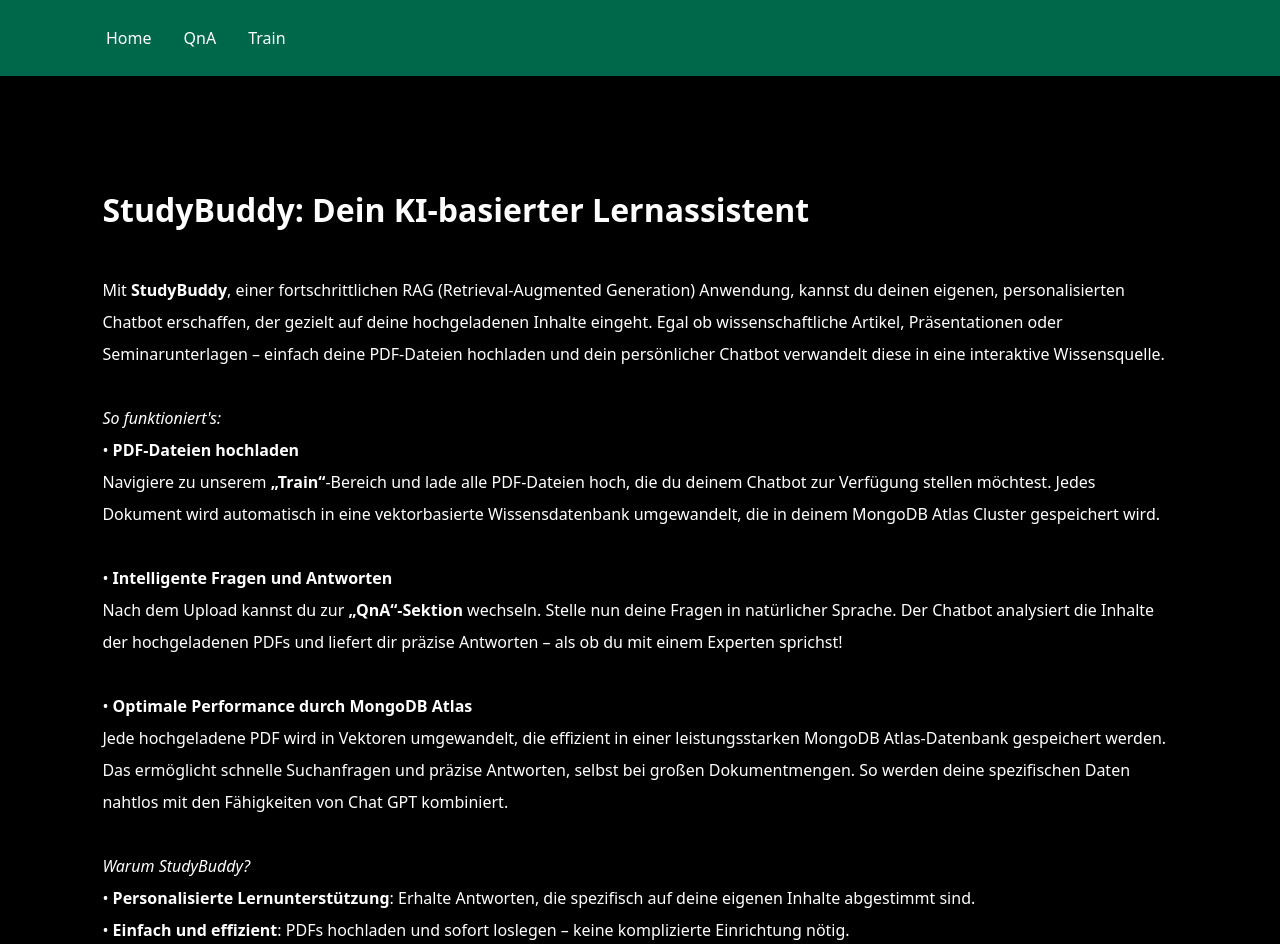
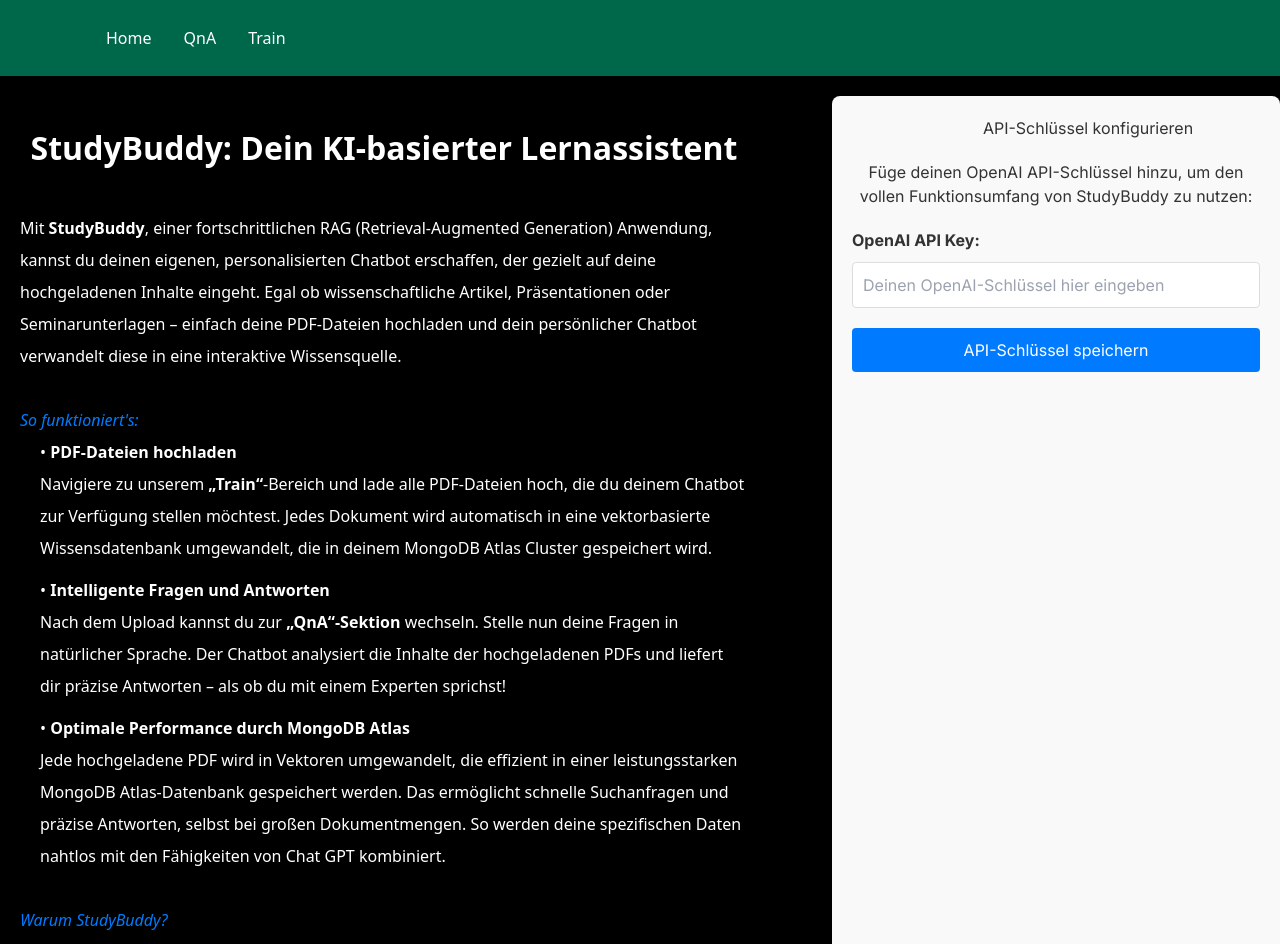
Before and after one commit to mark-baumann/StudyBuddy, a Next.js app: page / in a window 1280 px wide. Shown: the top 944 px of the page. Built offline with nearby package versions, Linux system fonts and the light colour scheme.

Commit message:
changed design and add api key

```diff
--- a/src/app/layout.tsx
+++ b/src/app/layout.tsx
@@ -5,7 +5,7 @@
 const inter = Inter({ subsets: ["latin"] });
 
 export const metadata: Metadata = {
-  title: "Chatter",
+  title: "StudyBuddy",
   description: "RAG using MongoDB Atlas & OpenAI"
 };
 
--- a/src/app/page.tsx
+++ b/src/app/page.tsx
@@ -1,13 +1,36 @@
-import React from 'react'
-import NavBar from './component/navbar'
+"use client"
+
+import React, { useState, useEffect } from 'react';
+import NavBar from './component/navbar';
 
 const Home = () => {
+  const [apiKey, setApiKey] = useState(''); // State zur Speicherung des API-Schlüssels
+
+  // useEffect, um den API-Schlüssel aus dem localStorage zu laden
+  useEffect(() => {
+    const storedApiKey = localStorage.getItem('OPENAI_API_KEY');
+    if (storedApiKey) {
+      setApiKey(storedApiKey);
+      process.env.REACT_APP_OPENAI_API_KEY = storedApiKey;
+    }
+  }, []); // Läuft nur einmal beim Laden der Seite
+
+  // Funktion zum Speichern des API-Schlüssels in localStorage und process.env
+  const handleSaveKey = () => {
+    localStorage.setItem('OPENAI_API_KEY', apiKey);
+    process.env.OPENAI_API_KEY = apiKey;
+    alert('API-Schlüssel erfolgreich gespeichert!');
+  };
+
   return (
     <div>
       <NavBar />
-      <div className='overview-text'>
 
-        <h1 style={{ fontWeight: 'bold', fontSize: '2em' }}>StudyBuddy: Dein KI-basierter Lernassistent</h1>
+      <div style={{ display: 'flex', justifyContent: 'space-between', marginTop: '20px' }}>
+        {/* Informationsbereich über das Produkt */}
+        <div style={{ width: '60%', marginRight: '20px' }}>
+          <div className='overview-text' style={{ padding: '20px', boxShadow: '0 4px 8px rgba(0,0,0,0.1)', borderRadius: '8px' }}>
+            <h1 style={{ fontWeight: 'bold', fontSize: '2em', textAlign: 'center' }}>StudyBuddy: Dein KI-basierter Lernassistent</h1>
             <br />
 
             <p>
@@ -15,22 +38,26 @@
             </p>
             <br />
 
-        <h2 style={{ fontStyle: 'italic' }}>So funktioniert's:</h2>
-        <ul>
-          <li><strong>PDF-Dateien hochladen</strong>
-            <br/>Navigiere zu unserem <strong>„Train“</strong>-Bereich und lade alle PDF-Dateien hoch, die du deinem Chatbot zur Verfügung stellen möchtest. Jedes Dokument wird automatisch in eine vektorbasierte Wissensdatenbank umgewandelt, die in deinem MongoDB Atlas Cluster gespeichert wird.</li>
-          <br/>
-          <li><strong>Intelligente Fragen und Antworten</strong>
-            <br/>Nach dem Upload kannst du zur <strong>„QnA“-Sektion</strong> wechseln. Stelle nun deine Fragen in natürlicher Sprache. Der Chatbot analysiert die Inhalte der hochgeladenen PDFs und liefert dir präzise Antworten – als ob du mit einem Experten sprichst!</li>
-          <br/>
-          <li><strong>Optimale Performance durch MongoDB Atlas</strong>
-            <br/>Jede hochgeladene PDF wird in Vektoren umgewandelt, die effizient in einer leistungsstarken MongoDB Atlas-Datenbank gespeichert werden. Das ermöglicht schnelle Suchanfragen und präzise Antworten, selbst bei großen Dokumentmengen. So werden deine spezifischen Daten nahtlos mit den Fähigkeiten von Chat GPT kombiniert.</li>
+            <h2 style={{ fontStyle: 'italic', color: '#007BFF' }}>So funktioniert's:</h2>
+            <ul style={{ paddingLeft: '20px' }}>
+              <li style={{ marginBottom: '10px' }}>
+                <strong>PDF-Dateien hochladen</strong>
+                <br />Navigiere zu unserem <strong>„Train“</strong>-Bereich und lade alle PDF-Dateien hoch, die du deinem Chatbot zur Verfügung stellen möchtest. Jedes Dokument wird automatisch in eine vektorbasierte Wissensdatenbank umgewandelt, die in deinem MongoDB Atlas Cluster gespeichert wird.
+              </li>
+              <li style={{ marginBottom: '10px' }}>
+                <strong>Intelligente Fragen und Antworten</strong>
+                <br />Nach dem Upload kannst du zur <strong>„QnA“-Sektion</strong> wechseln. Stelle nun deine Fragen in natürlicher Sprache. Der Chatbot analysiert die Inhalte der hochgeladenen PDFs und liefert dir präzise Antworten – als ob du mit einem Experten sprichst!
+              </li>
+              <li>
+                <strong>Optimale Performance durch MongoDB Atlas</strong>
+                <br />Jede hochgeladene PDF wird in Vektoren umgewandelt, die effizient in einer leistungsstarken MongoDB Atlas-Datenbank gespeichert werden. Das ermöglicht schnelle Suchanfragen und präzise Antworten, selbst bei großen Dokumentmengen. So werden deine spezifischen Daten nahtlos mit den Fähigkeiten von Chat GPT kombiniert.
+              </li>
             </ul>
 
             <br />
 
-        <h2 style={{ fontStyle: 'italic' }}>Warum StudyBuddy?</h2>
-        <ul>
+            <h2 style={{ fontStyle: 'italic', color: '#007BFF' }}>Warum StudyBuddy?</h2>
+            <ul style={{ paddingLeft: '20px' }}>
               <li><strong>Personalisierte Lernunterstützung</strong>: Erhalte Antworten, die spezifisch auf deine eigenen Inhalte abgestimmt sind.</li>
               <li><strong>Einfach und effizient</strong>: PDFs hochladen und sofort loslegen – keine komplizierte Einrichtung nötig.</li>
               <li><strong>Modernste KI-Technologie</strong>: Nutzt die leistungsstarke Retrieval-Augmented Generation (RAG), um aus großen Informationsmengen präzise und verständliche Antworten zu generieren.</li>
@@ -38,11 +65,55 @@
 
             <br />
 
-        <h2 style={{ fontStyle: 'italic' }}>Bereit, deine eigenen Lerninhalte zu aktivieren?</h2>
-        <p>Starte jetzt mit <strong>StudyBuddy</strong> und kreiere deinen persönlichen Lernassistenten. Einfach Daten hochladen, Fragen stellen und die Antworten direkt aus deinen eigenen PDFs erhalten!</p>
+            <h2 style={{ fontStyle: 'italic', color: '#007BFF' }}>Bereit, deine eigenen Lerninhalte zu aktivieren?</h2>
+            <p style={{ textAlign: 'center' }}>
+              Starte jetzt mit <strong>StudyBuddy</strong> und kreiere deinen persönlichen Lernassistenten. Einfach Daten hochladen, Fragen stellen und die Antworten direkt aus deinen eigenen PDFs erhalten!
+            </p>
+          </div>
+        </div>
+
+        {/* Bereich für den API-Schlüssel */}
+        <div style={{ width: '35%', padding: '20px', boxShadow: '0 4px 8px rgba(0,0,0,0.1)', borderRadius: '8px', backgroundColor: '#f9f9f9' }}>
+          <h3 style={{ textAlign: 'center', marginBottom: '20px', color: '#333' }}>API-Schlüssel konfigurieren</h3>
+          <p style={{ textAlign: 'center',  color: '#333' }}>Füge deinen OpenAI API-Schlüssel hinzu, um den vollen Funktionsumfang von StudyBuddy zu nutzen:</p>
+          <label htmlFor="api-key-input" style={{ display: 'block', margin: '20px 0 10px', fontWeight: 'bold',  color: '#333' }}>OpenAI API Key:</label>
+          <input
+            type="text"
+            id="api-key-input"
+            value={apiKey}
+            onChange={(e) => setApiKey(e.target.value)}
+            placeholder="Deinen OpenAI-Schlüssel hier eingeben"
+            style={{
+              padding: '10px',
+              width: '100%',
+              border: '1px solid #ddd',
+              borderRadius: '4px',
+              marginBottom: '20px',  color: '#333'
+            }}
+          />
+          <button
+            onClick={handleSaveKey}
+            style={{
+              padding: '10px 20px',
+              width: '100%',
+              backgroundColor: '#007BFF',
+              color: 'white',
+              border: 'none',
+              borderRadius: '4px',
+              cursor: 'pointer'
+            }}
+          >
+            API-Schlüssel speichern
+          </button>
+          {apiKey && (
+            <p style={{ marginTop: '20px', color: 'green', textAlign: 'center' }}>
+              Gespeicherter API-Schlüssel: <strong>{apiKey.slice(0, 4)}...{apiKey.slice(-4)}</strong>
+            </p>
+          )}
+        </div>
       </div>
     </div>
   )
 }
 
-export default Home
+export default Home;
```
Lines whose indentation alone changed are shown as unchanged.
